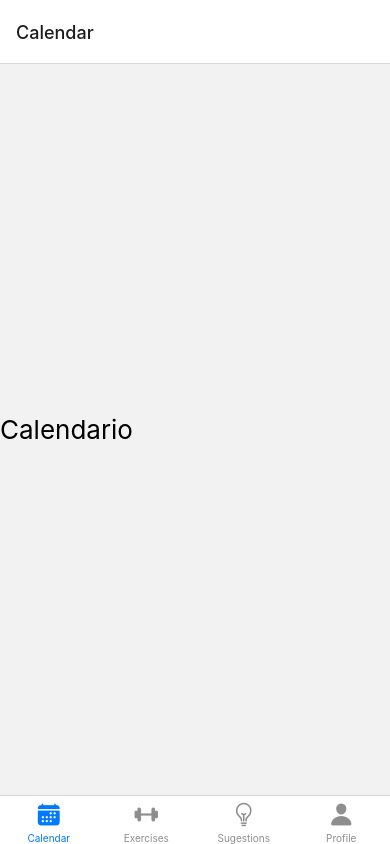
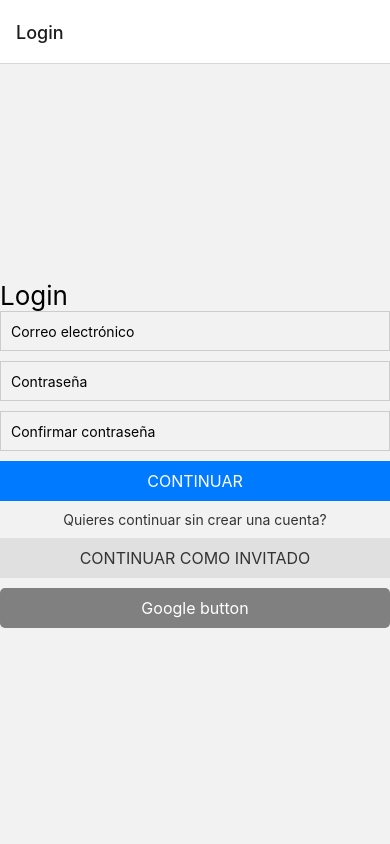
Before and after one commit to MishelleVF/fitlendarFrontend, a React Native app in the folder Frontend/: screen /Login in a window 390 px wide. Built offline with nearby package versions, Linux system fonts and the light colour scheme.

Commit message:
ahora si login arreglado

```diff
--- a/Frontend/src/components/main.jsx
+++ b/Frontend/src/components/main.jsx
@@ -1,54 +1,18 @@
-import { Text, View } from 'react-native';
+import { NavigationContainer } from "@react-navigation/native";
+import { createStackNavigator } from "@react-navigation/stack";
 
-import { NavigationContainer } from '@react-navigation/native';
-import { createBottomTabNavigator } from '@react-navigation/bottom-tabs';
-import Ionicons from 'react-native-vector-icons/Ionicons';
+import { TabNavigator } from "./tabNavigator";
+import { Login } from "../screens/login";
 
-
-// Screens
-import Home from '../screens/home';
-import Exercises from '../screens/exercises';
-import Sugestions from '../screens/sugestions'
-import Profile from '../screens/profile';
-
-// Screens Names
-const homeName = 'Calendar';
-const exercisesName = 'Exercises';
-const sugestionsName = 'Sugestions'
-const profileName = 'Profile'
-
-const Tab = createBottomTabNavigator();
+const Stack = createStackNavigator();
 
 export function Main() {
   return (
     <NavigationContainer>
-      <Tab.Navigator
-        initialRouteName={homeName}
-        screenOptions={({ route }) => ({
-          tabBarIcon: ({ focused, color, size }) => {
-            let iconName;
-            let rn = route.name;
-
-            if (rn === homeName){
-              iconName = focused ? 'calendar' : 'calendar';
-            } else if (rn === exercisesName){
-              iconName = focused ? 'barbell' : 'barbell';
-            } else if (rn == profileName){
-              iconName = focused ? 'person' : 'person';
-            } else if (rn = sugestionsName){
-              iconName = focused ? 'bulb-outline' : 'bulb-outline';
-            }
-
-            return <Ionicons name={ iconName } size={ size } color={ color }/>
-
-          },
-        })}
-      >
-        <Tab.Screen name={homeName} component={ Home }/>
-        <Tab.Screen name={exercisesName} component={ Exercises }/>
-        <Tab.Screen name={sugestionsName} component={ Sugestions }/>
-        <Tab.Screen name={profileName} component={ Profile }/>
-      </Tab.Navigator>
+      <Stack.Navigator initialRouteName="Login">
+        <Stack.Screen name="Login" component={Login}/>
+        <Stack.Screen name="Home" component={TabNavigator} options={{ headerShown: false }}/>
+      </Stack.Navigator>
     </NavigationContainer>
   );
 }
--- a/Frontend/src/estilos/estilos.jsx
+++ b/Frontend/src/estilos/estilos.jsx
@@ -52,7 +52,7 @@ export const homeStyle = StyleSheet.create({
         justifyContent : 'center',
     },
     text: {
-        fontSize : '26px',
+        fontSize : 26,
         fontWeight : 'Blob',
     },
 });
```
